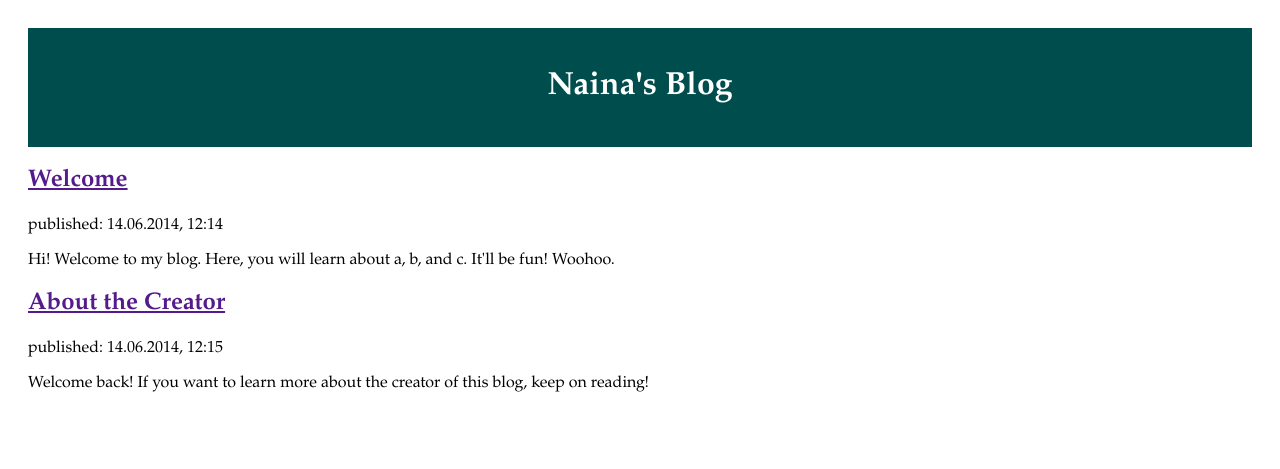
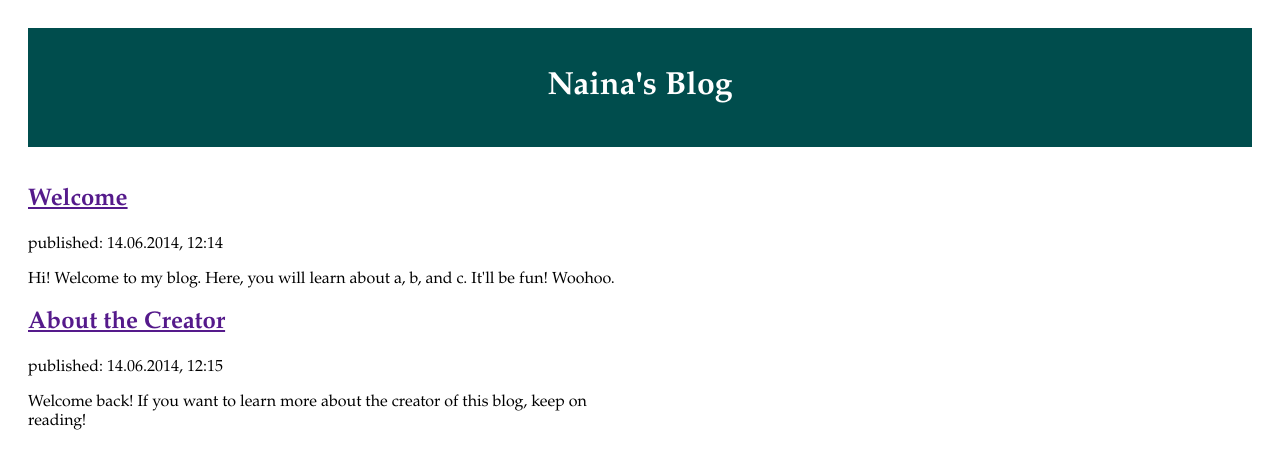
Before and after one commit to nainakaimal/my-first-blog, a Django app: page / in a window 1280 px wide. Shown: the top 469 px of the page. Run offline with Django 3.2, Linux system fonts and the light colour scheme.

Commit message:
experimenting with formatting

```diff
--- a/blog/templates/blog/post_list.html
+++ b/blog/templates/blog/post_list.html
@@ -14,14 +14,14 @@
             <br />
           </center>
         </div>
-
-        <div>
+<br />
+        <div style="width:50%">
             <h2><a href="">Welcome</a> </h2>
             <p> published: 14.06.2014, 12:14</p>
             <p> Hi! Welcome to my blog. Here, you will learn about a, b, and c. It'll be fun! Woohoo. </p>
         </div>
 
-        <div>
+        <div style="width:50%">
             <h2><a href="">About the Creator</a></h2>
             <p>published: 14.06.2014, 12:15</p>
             <p> Welcome back! If you want to learn more about the creator of this blog, keep on reading!
```
